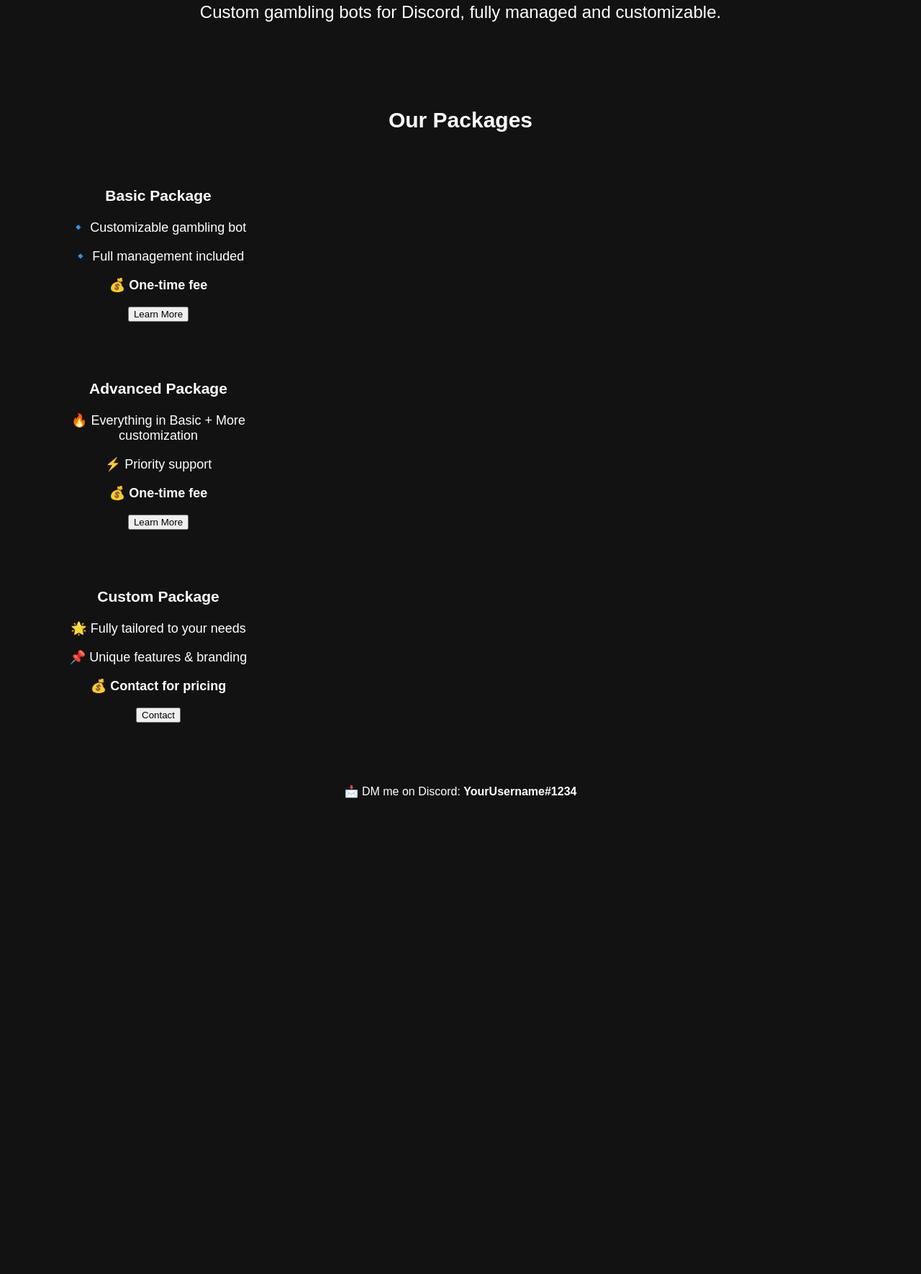
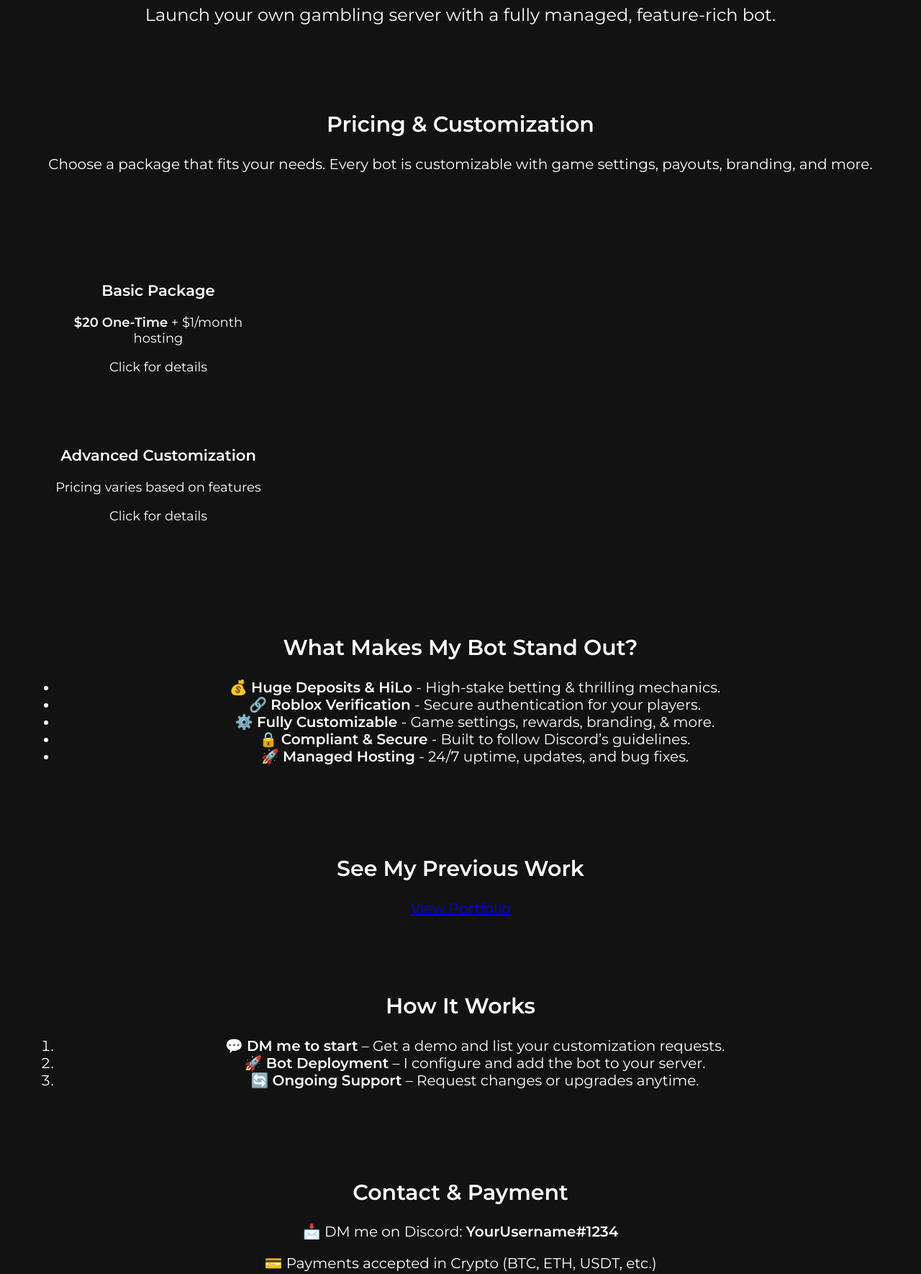
Before and after one commit to ilovecatsquiet/Bot-Service, a plain HTML site: page index.html in a window 1280 px wide. Shown: the part 146-1916 px from the top of the page at 72% size. Before the commit the page ends 1271 px from the top, so only its background shows below. Drawn offline with Linux system fonts and the light colour scheme.

Commit message:
Update index.html

```diff
--- a/index.html
+++ b/index.html
@@ -3,55 +3,88 @@
 <head>
     <meta charset="UTF-8">
     <meta name="viewport" content="width=device-width, initial-scale=1.0">
-    <title>Quiet's Bot Services</title>
+    <title>Custom Gambling Discord Bots</title>
     <link rel="stylesheet" href="styles.css">
+    <link href="https://fonts.googleapis.com/css2?family=Montserrat:wght@300;400;600&display=swap" rel="stylesheet">
     <script src="https://kit.fontawesome.com/YOUR_FONT_AWESOME_KIT.js" crossorigin="anonymous"></script>
 </head>
 <body>
-    <button class="open-sidebar" onclick="toggleSidebar()"><i class="fas fa-bars"></i></button>
 
+    <!-- Sidebar -->
     <div id="sidebar" class="sidebar">
-        <button class="close-sidebar" onclick="toggleSidebar()">✖</button>
+        <button class="close-sidebar" onclick="toggleSidebar()">&times;</button>
         <a href="index.html">Home</a>
         <a href="portfolio.html">Portfolio</a>
         <a href="contact.html">Contact</a>
     </div>
 
+    <!-- Sidebar Toggle Button -->
+    <button class="open-sidebar" onclick="toggleSidebar()">
+        <i class="fas fa-bars"></i>
+    </button>
+
     <header>
-        <h1>Quiet's Bot Services</h1>
-        <p>Custom gambling bots for Discord, fully managed and customizable.</p>
+        <h1>Custom Gambling Discord Bots</h1>
+        <p>Launch your own gambling server with a fully managed, feature-rich bot.</p>
     </header>
 
-    <section>
-        <h2>Our Packages</h2>
-        <div class="pricing">
-            <div class="plan">
-                <h3>Basic Package</h3>
-                <p>🔹 Customizable gambling bot</p>
-                <p>🔹 Full management included</p>
-                <p>💰 <strong>One-time fee</strong></p>
-                <button>Learn More</button>
-            </div>
-            <div class="plan">
-                <h3>Advanced Package</h3>
-                <p>🔥 Everything in Basic + More customization</p>
-                <p>⚡️ Priority support</p>
-                <p>💰 <strong>One-time fee</strong></p>
-                <button>Learn More</button>
-            </div>
-            <div class="plan">
-                <h3>Custom Package</h3>
-                <p>🌟 Fully tailored to your needs</p>
-                <p>📌 Unique features & branding</p>
-                <p>💰 <strong>Contact for pricing</strong></p>
-                <button>Contact</button>
-            </div>
+    <section class="pricing-info">
+        <h2>Pricing & Customization</h2>
+        <p>Choose a package that fits your needs. Every bot is customizable with game settings, payouts, branding, and more.</p>
+    </section>
+
+    <section class="pricing">
+        <div class="plan" onclick="showDetails('basic')">
+            <h3>Basic Package</h3>
+            <p><strong>$20 One-Time</strong> + $1/month hosting</p>
+            <p class="click-text">Click for details</p>
+        </div>
+        <div class="plan" onclick="showDetails('advanced')">
+            <h3>Advanced Customization</h3>
+            <p>Pricing varies based on features</p>
+            <p class="click-text">Click for details</p>
         </div>
     </section>
 
-    <footer>
+    <section class="features">
+        <h2>What Makes My Bot Stand Out?</h2>
+        <ul>
+            <li>💰 <strong>Huge Deposits & HiLo</strong> - High-stake betting & thrilling mechanics.</li>
+            <li>🔗 <strong>Roblox Verification</strong> - Secure authentication for your players.</li>
+            <li>⚙️ <strong>Fully Customizable</strong> - Game settings, rewards, branding, & more.</li>
+            <li>🔒 <strong>Compliant & Secure</strong> - Built to follow Discord’s guidelines.</li>
+            <li>🚀 <strong>Managed Hosting</strong> - 24/7 uptime, updates, and bug fixes.</li>
+        </ul>
+    </section>
+
+    <section class="portfolio-link">
+        <h2>See My Previous Work</h2>
+        <a href="portfolio.html" class="portfolio-button">View Portfolio</a>
+    </section>
+
+    <section class="how-it-works">
+        <h2>How It Works</h2>
+        <ol>
+            <li>💬 <strong>DM me to start</strong> – Get a demo and list your customization requests.</li>
+            <li>🚀 <strong>Bot Deployment</strong> – I configure and add the bot to your server.</li>
+            <li>🔄 <strong>Ongoing Support</strong> – Request changes or upgrades anytime.</li>
+        </ol>
+    </section>
+
+    <section class="contact">
+        <h2>Contact & Payment</h2>
         <p>📩 DM me on Discord: <strong>YourUsername#1234</strong></p>
-    </footer>
+        <p>💳 Payments accepted in Crypto (BTC, ETH, USDT, etc.)</p>
+    </section>
+
+    <!-- Modal -->
+    <div id="modal" class="modal">
+        <div class="modal-content">
+            <span class="close" onclick="closeModal()">&times;</span>
+            <h3 id="modal-title"></h3>
+            <p id="modal-text"></p>
+        </div>
+    </div>
 
     <script src="script.js"></script>
 </body>
```
